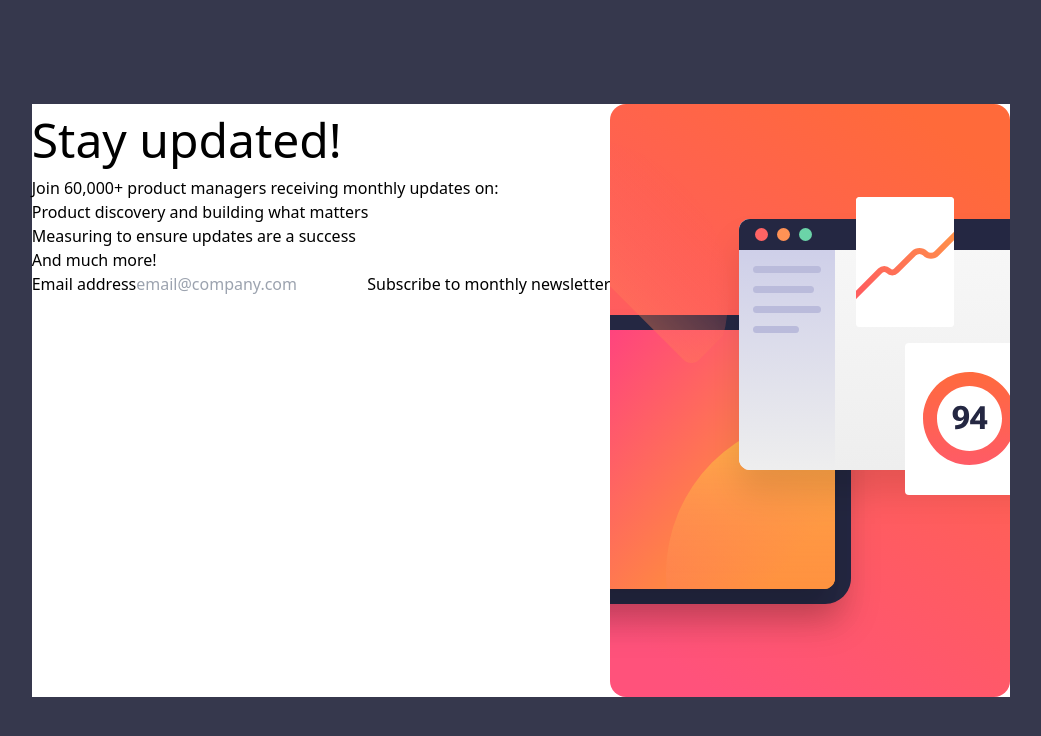
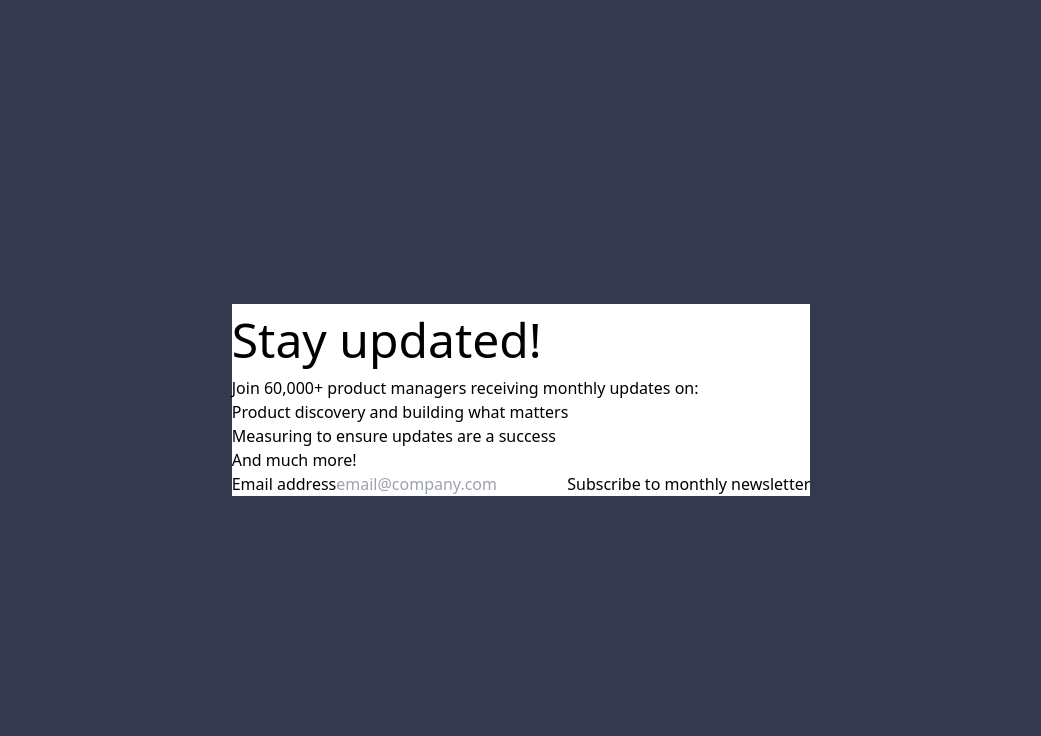
Before and after one commit to mehrnaz98/newsletter-signup-form, a Vue app: page / in a window 1280 px wide. Shown: the top 736 px of the page, without its empty margins (119-1160 px from the left). Built offline with nearby package versions, Linux system fonts and the light colour scheme.

Commit message:
Update App.vue

```diff
--- a/src/App.vue
+++ b/src/App.vue
@@ -1,6 +1,6 @@
 <template>
   <main class="flex min-h-screen justify-center items-center bg-[#36384D]">
-    <section class="bg-white rounded-3xl p-[3rem] flex flex-row">
+    <div class="bg-white rounded-3xl p-[3rem] flex flex-row">
       <div>
         <h1 class="text-[3rem]">Stay updated!</h1>
         <p class="text-[1rem]">
@@ -11,18 +11,13 @@
           <li>Measuring to ensure updates are a success</li>
           <li>And much more!</li>
         </ul>
-        <form class="flex flex-col max-w-[5rem]">
+        <form class="flex flex-col max-w-[6rem]">
           <label for="email">Email address</label>
           <input type="email" id="email" placeholder="email@company.com" />
           <button class="bg-[#232742]">Subscribe to monthly newsletter</button>
         </form>
       </div>
-      <img
-        src="./assets/images/illustration-sign-up-desktop.svg"
-        alt=""
-        class="w-[13.6rem]"
-      />
-    </section>
+    </div>
   </main>
 </template>
 
```
